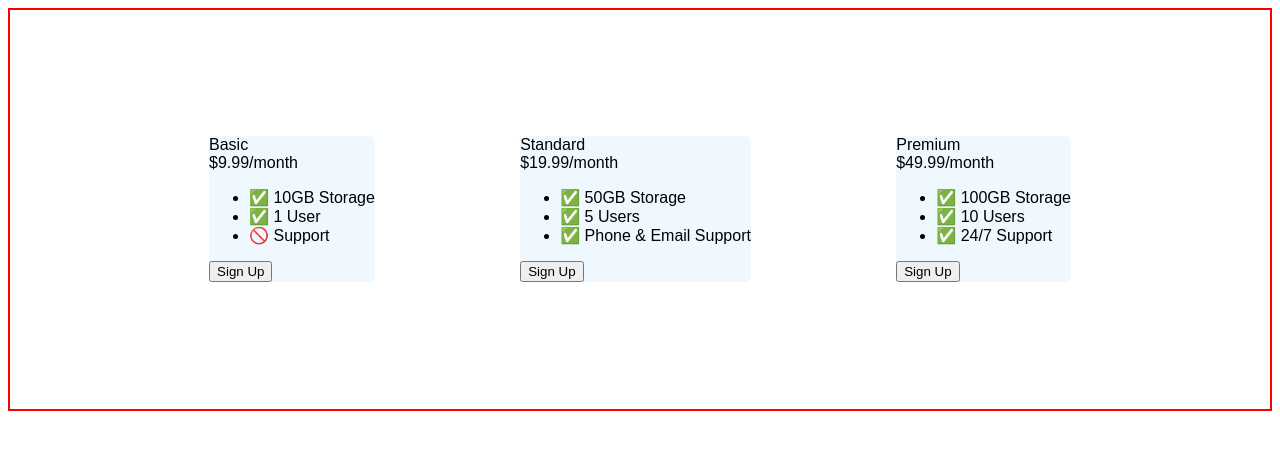
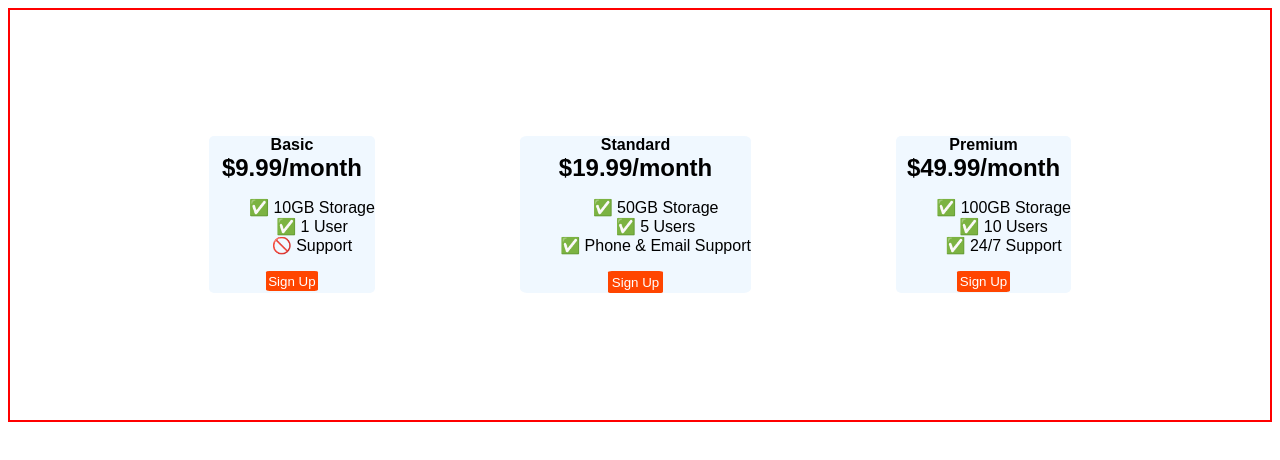
Before and after one commit to luisbryandr/RefresherCourseWork, a plain HTML site: page 9.4+Flexbox+Pricing+Table+Project/index.html in a window 1280 px wide. Drawn offline with Linux system fonts and the light colour scheme; a web font is replaced by a local one.

```diff
--- a/9.4+Flexbox+Pricing+Table+Project/index.html
+++ b/9.4+Flexbox+Pricing+Table+Project/index.html
@@ -18,13 +18,33 @@
         padding: 10%;
         display: flex;
         justify-content: space-around;
+        /* flex-basis: 200px; */
       }
       .pricing-plan {
-        align-items: center;
+        text-align: center;
         background-color: aliceblue;
         border-radius: 3%;
       }
 
+      .plan-title, .plan-price {
+        font-weight: bold;
+      }
+
+      .plan-price {
+        font-size: x-large;
+      }
+
+      .plan-features {
+        list-style-type: none;
+      }
+
+      .plan-button {
+        color: white;
+        background-color: orangered;
+        border-radius: 7%;
+        border: none;
+        padding: 1.5%
+      }
 
       /* Hint: What can you do with a media query and flexbox? */
       @media (max-width: 1250px) {
```
